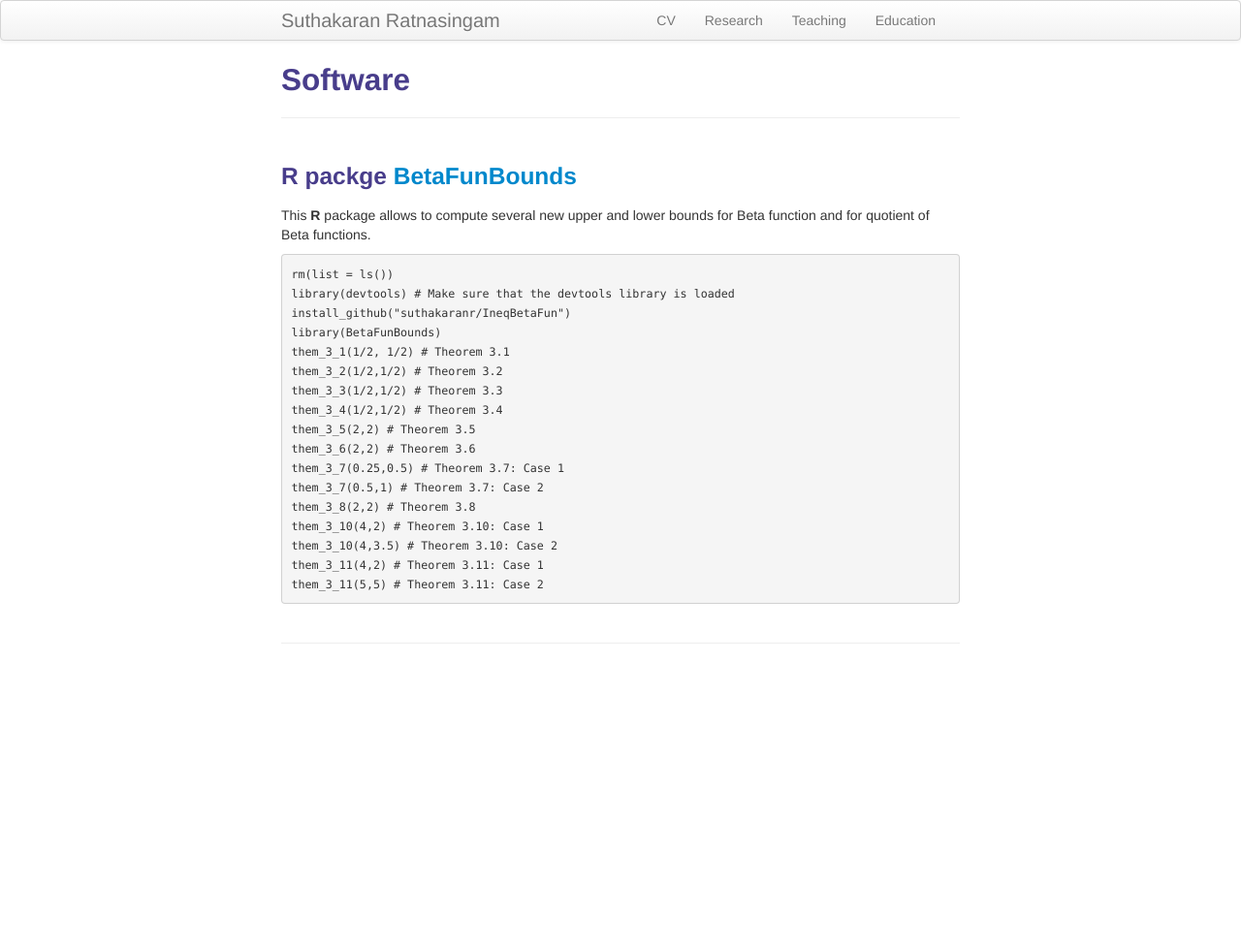
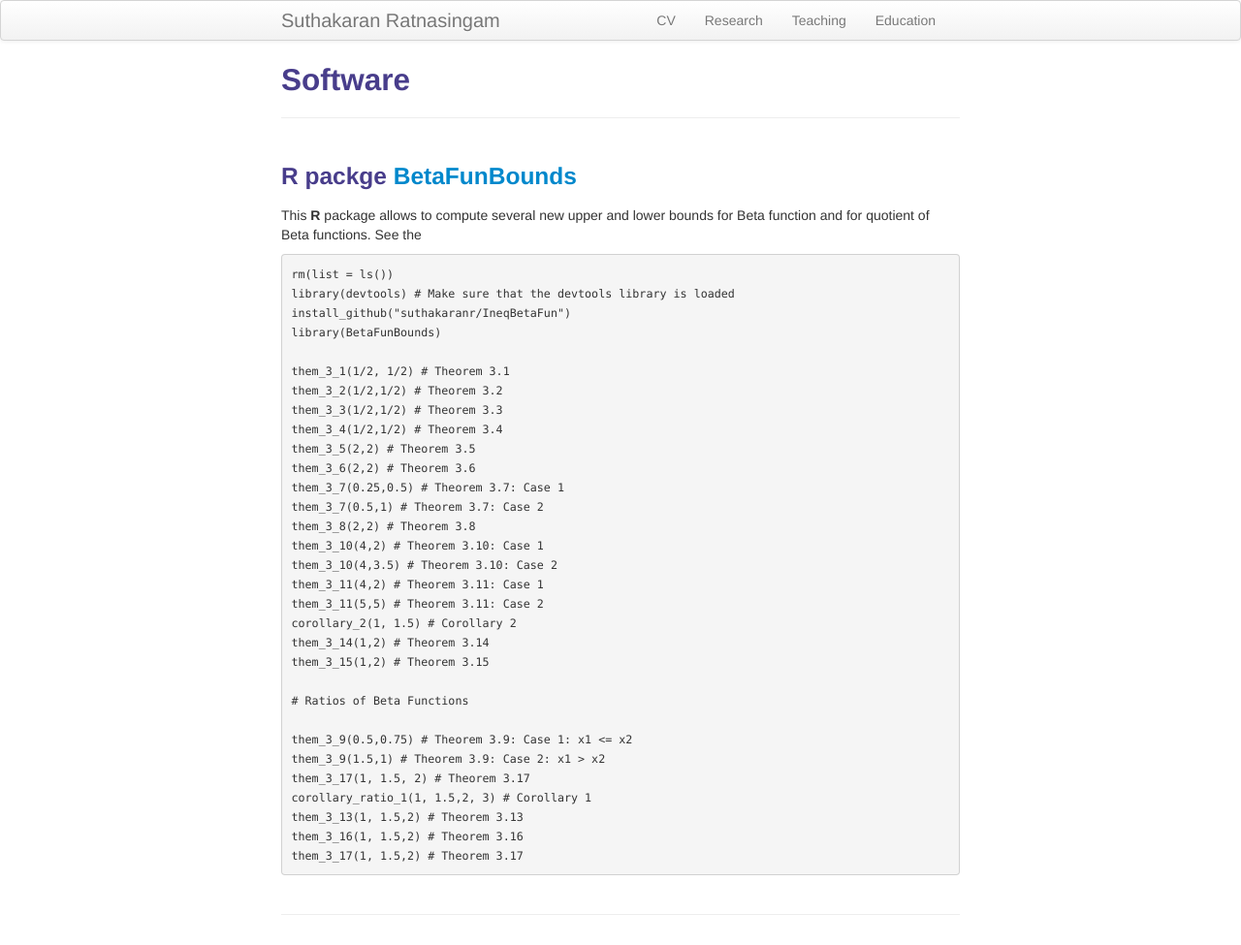
Before and after one commit to suthakaranr/suthakaranr.github.io, a Jekyll site: the page built from pages/Software.md, in a window 1280 px wide. Shown: the whole page at 97% size. Built offline with Jekyll 4.4.1, drawn with Linux system fonts in a browser that asks for light colours; before the commit the page ends 900 px from its top, so only the background shows below that.

Commit message:
Update Software.md

````diff
--- a/pages/Software.md
+++ b/pages/Software.md
@@ -5,7 +5,7 @@ description: R packages
 ---
 
 ### R packge <a style="text-decoration:none" href="https://github.com/suthakaranr/IneqBetaFun" target="_blank" rel="noopener noreferrer">BetaFunBounds</a>
-This **R** package allows to compute several new upper and lower bounds for Beta function and for quotient of Beta functions.
+This **R** package allows to compute several new upper and lower bounds for Beta function and for quotient of Beta functions. See the
 
 
 ```{r}
@@ -13,6 +13,7 @@ rm(list = ls())
 library(devtools) # Make sure that the devtools library is loaded
 install_github("suthakaranr/IneqBetaFun")
 library(BetaFunBounds)
+
 them_3_1(1/2, 1/2) # Theorem 3.1
 them_3_2(1/2,1/2) # Theorem 3.2
 them_3_3(1/2,1/2) # Theorem 3.3
@@ -26,4 +27,17 @@ them_3_10(4,2) # Theorem 3.10: Case 1
 them_3_10(4,3.5) # Theorem 3.10: Case 2
 them_3_11(4,2) # Theorem 3.11: Case 1
 them_3_11(5,5) # Theorem 3.11: Case 2
+corollary_2(1, 1.5) # Corollary 2
+them_3_14(1,2) # Theorem 3.14
+them_3_15(1,2) # Theorem 3.15
+
+# Ratios of Beta Functions
+
+them_3_9(0.5,0.75) # Theorem 3.9: Case 1: x1 <= x2
+them_3_9(1.5,1) # Theorem 3.9: Case 2: x1 > x2
+them_3_17(1, 1.5, 2) # Theorem 3.17
+corollary_ratio_1(1, 1.5,2, 3) # Corollary 1
+them_3_13(1, 1.5,2) # Theorem 3.13
+them_3_16(1, 1.5,2) # Theorem 3.16
+them_3_17(1, 1.5,2) # Theorem 3.17
 ```
````
